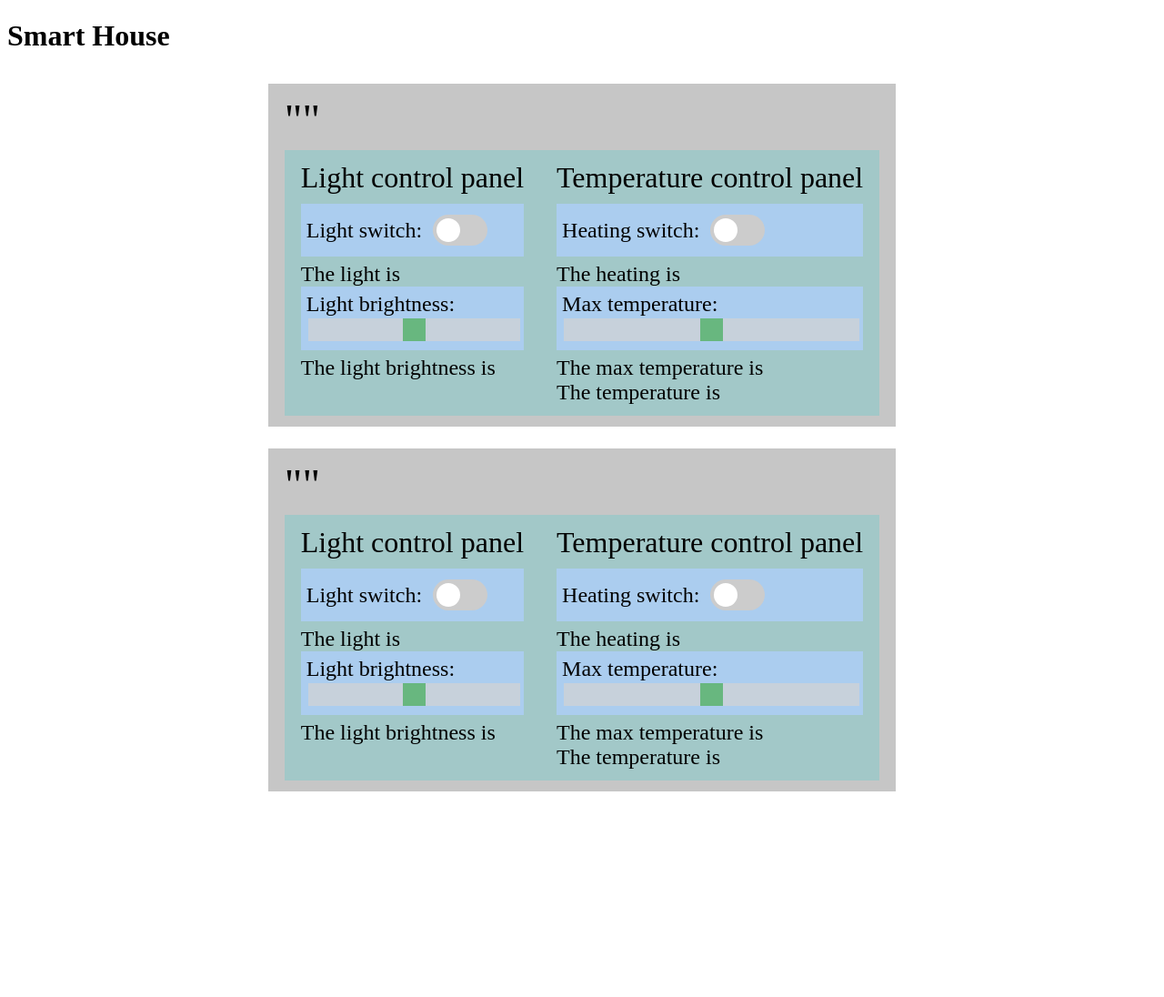
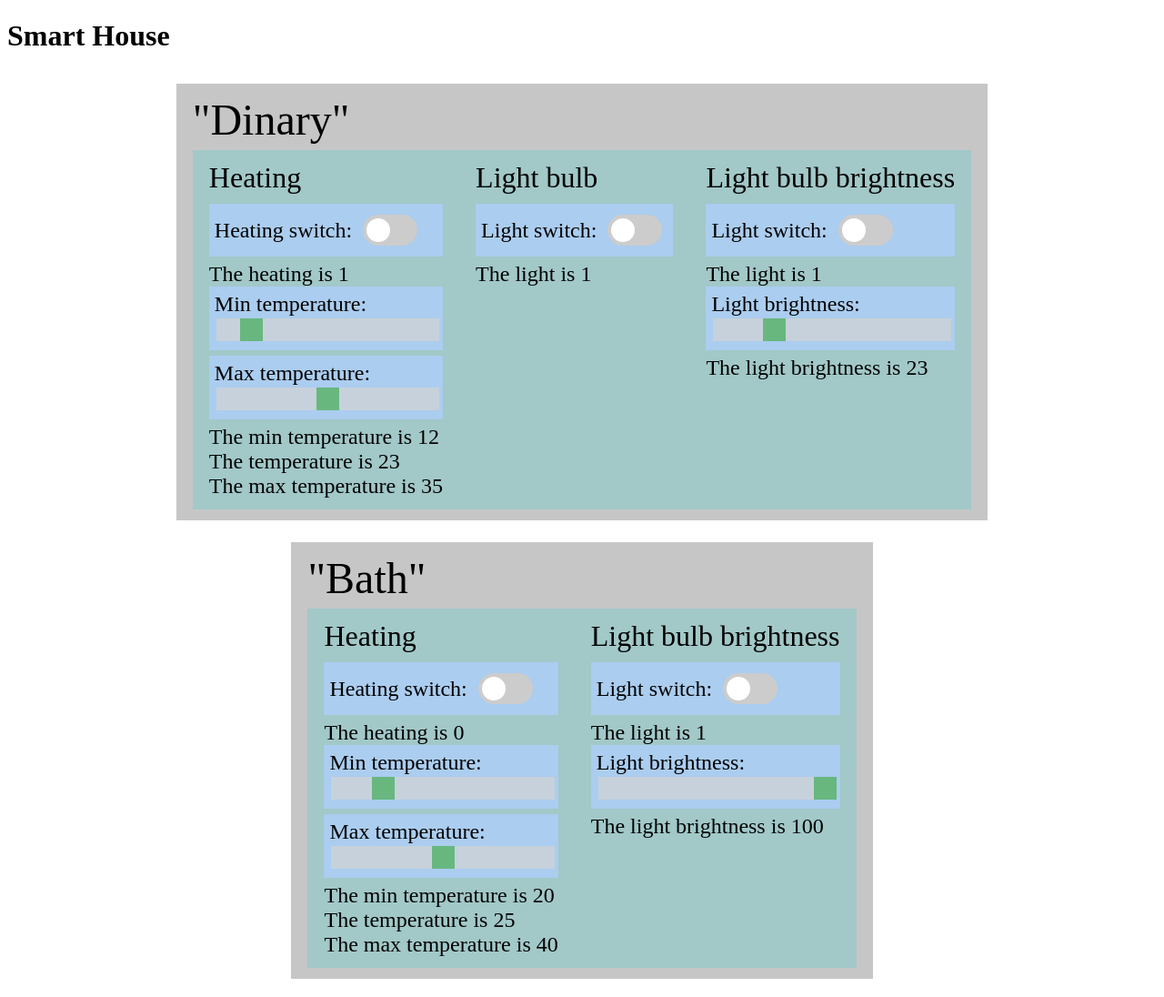
Before and after one commit to LazyPride/2020-1-rmp-laba-3-4, a Flask app: page / in a window 1280 px wide. Shown: the whole page at 91% size. Before the commit the page ends 890 px from the top, so only its background shows below. Run offline with Flask 2, Linux system fonts and the light colour scheme; some libraries are stand-ins or nearby versions.

Commit message:
feat(web): rewrite template
Signed-off-by: Ivan Kovalenko <s1ckretbox@gmail.com>

```diff
--- a/templates/controls.html
+++ b/templates/controls.html
@@ -18,66 +18,92 @@
     <div class="apartment">
         {% for room in rooms %}
         <div class="room">
-            <div class="room-title">"{{room.roomName}}"</div>
+            <div class="room-title">"{{room.room_name}}"</div>
             <div class="room-control-panels-collection">
+                {% for component in room.components %}
+                    {% if component.type == "heating" %}
                         <div class="room-control-panel">
-                    <div class="room-control-panel-title">Light control panel</div>
+                            <div class="room-control-panel-title">Heating</div>
+                            <div class="room-control-component">
+                                <span class="room-control-component-title">Heating switch: </span>
+                                <label class="switch">
+                                    <input type="checkbox" data-room_name="{{room.room_name}}" data-id="{{component.id}}" data-var_name="is_on">
+                                    <span class="switch-slider round"></span>
+                                </label>
+                            </div>
+                            <div class="room-status-component" data-room_name="{{room.room_name}}" data-id="{{component.id}}" data-id="{{component.id}}" data-var_name="is_on">
+                                The heating is
+                                <span>{{component.is_on}}</span>
+                            </div>
+                            <div class="room-control-component">
+                                <span class="room-control-component-title">Min temperature: </span>
+                                <div class="slidecontainer">
+                                    <input type="range" min="0" max="100" value="{{component.min}}" class="slider" data-room_name="{{room.room_name}}" data-id="{{component.id}}" data-var_name="min">
+                                </div>
+                            </div>
+                            <div class="room-control-component">
+                                <span class="room-control-component-title">Max temperature: </span>
+                                <div class="slidecontainer">
+                                    <input type="range" min="0" max="100" value="{{room.max}}" class="slider" data-room_name="{{room.room_name}}" data-id="{{component.id}}" data-var_name="max">
+                                </div>
+                            </div>
+                            <div class="room-status-component" data-room_name="{{room.room_name}}" data-id="{{component.id}}" data-var_name="max">
+                                The min temperature is
+                                <span>{{component.min}}</span>
+                            </div>
+                            <div class="room-status-component" data-room_name="{{room.room_name}}" data-id="{{component.id}}" data-var_name="now">
+                                The temperature is
+                                <span>{{component.now}}</span>
+                            </div>
+                            <div class="room-status-component" data-room_name="{{room.room_name}}" data-id="{{component.id}}" data-var_name="min">
+                                The max temperature is
+                                <span>{{component.max}}</span>
+                            </div>
+                        </div>
+                    {% endif %}
+                    {% if component.type == "light_bulb" %}
+                        <div class="room-control-panel">
+                            <div class="room-control-panel-title">Light bulb</div>
                             <div class="room-control-component">
                                 <span class="room-control-component-title">Light switch: </span>
                                 <label class="switch">
-                            <input type="checkbox" data-roomName="{{room.roomName}}" data-varName="isLightOn"
-                            {% if room.isLightOn %}
-                            checked
-                            {% endif %}>
+                                    <input type="checkbox" data-room_name="{{room.room_name}}" data-id="{{component.id}}" data-var_name="is_on"/>
                                     <span class="switch-slider round"></span>
                                 </label>
                             </div>
-                    <div class="room-status-component" data-roomName="{{room.roomName}}" data-varName="isLightOn">
+                            <div class="room-status-component" data-room_name="{{room.room_name}}" data-id="{{component.id}}" data-var_name="is_on">
                                 The light is
-                        <span>{{room.isLightOn}}</span>
+                                <span>{{component.is_on}}</span>
+                            </div>
+                        </div>
+                    {% endif %}
+                    {% if component.type == "light_bulb_brightness" %}
+                        <div class="room-control-panel">
+                            <div class="room-control-panel-title">Light bulb brightness</div>
+                            <div class="room-control-component">
+                                <span class="room-control-component-title">Light switch: </span>
+                                <label class="switch">
+                                    <input type="checkbox" data-room_name="{{room.room_name}}" data-id="{{component.id}}" data-var_name="is_on"/>
+                                    <span class="switch-slider round"></span>
+                                </label>
+                            </div>
+                            <div class="room-status-component" data-room_name="{{room.room_name}}" data-id="{{component.id}}" data-var_name="isLightOn">
+                                The light is
+                                <span>{{component.is_on}}</span>
                             </div>
                             <div class="room-control-component">
                                 <span class="room-control-component-title">Light brightness: </span>
                                 <div class="slidecontainer">
-                            <input type="range" min="0" max="100" value="{{room.lightBrightness}}" class="slider" data-roomName="{{room.roomName}}" data-varName="lightBrightness">
+                                    <input type="range" min="0" max="100" value="{{component.now}}" class="slider" data-room_name="{{room.room_name}}" data-id="{{component.id}}" data-var_name="now">
                                 </div>
                             </div>
-                    <div class="room-status-component" data-roomName="{{room.roomName}}" data-varName="lightBrightness">
+                            <div class="room-status-component" data-room_name="{{room.room_name}}" data-id="{{component.id}}" data-var_name="now">
                                 The light brightness is
-                        <span>{{room.lightBrightness}}</span>
+                                <span>{{component.now}}</span>
                             </div>
                         </div>
-                <div class="room-control-panel">
-                    <div class="room-control-panel-title">Temperature control panel</div>
-                    <div class="room-control-component">
-                        <span class="room-control-component-title">Heating switch: </span>
-                        <label class="switch">
-                            <input type="checkbox" data-roomName="{{room.roomName}}" data-varName="isHeatingOn"
-                            {% if room.isHeatingOn %}
-                            checked
-                            {% endif %}>
-                            <span class="switch-slider round"></span>
-                        </label>
-                    </div>
-                    <div class="room-status-component" data-roomName="{{room.roomName}}" data-varName="isHeatingOn">
-                        The heating is
-                        <span>{{room.isHeatingOn}}</span>
-                    </div>
-                    <div class="room-control-component">
-                        <span class="room-control-component-title">Max temperature: </span>
-                        <div class="slidecontainer">
-                            <input type="range" min="0" max="100" value="{{room.maxTemperature}}" class="slider" data-roomName="{{room.roomName}}" data-varName="maxTemperature">
-                        </div>
-                    </div>
-                    <div class="room-status-component" data-roomName="{{room.roomName}}" data-varName="maxTemperature">
-                        The max temperature is
-                        <span>{{room.maxTemperature}}</span>
-                    </div>
-                    <div class="room-status-component" data-roomName="{{room.roomName}}" data-varName="temperature">
-                        The temperature is
-                        <span>{{room.temperature}}</span>
-                    </div>
-                </div>
+                    {% endif %}
+                {% endfor %}
             </div>
         </div>
         {% endfor %}
```
Lines whose indentation alone changed are shown as unchanged.
